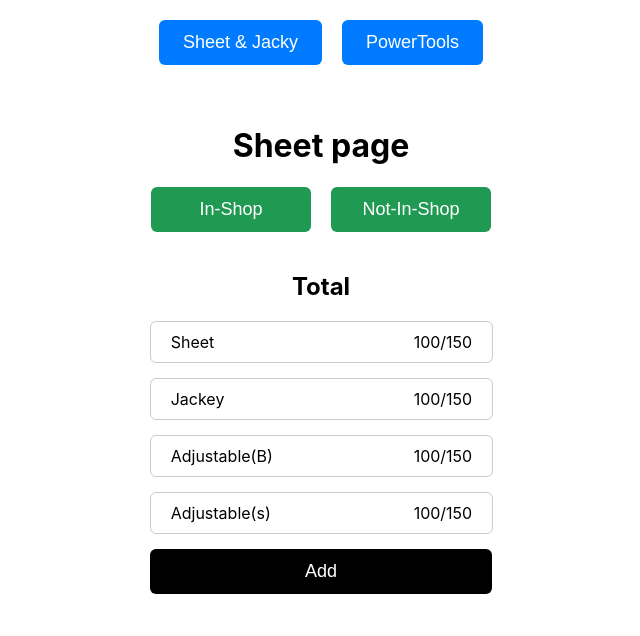
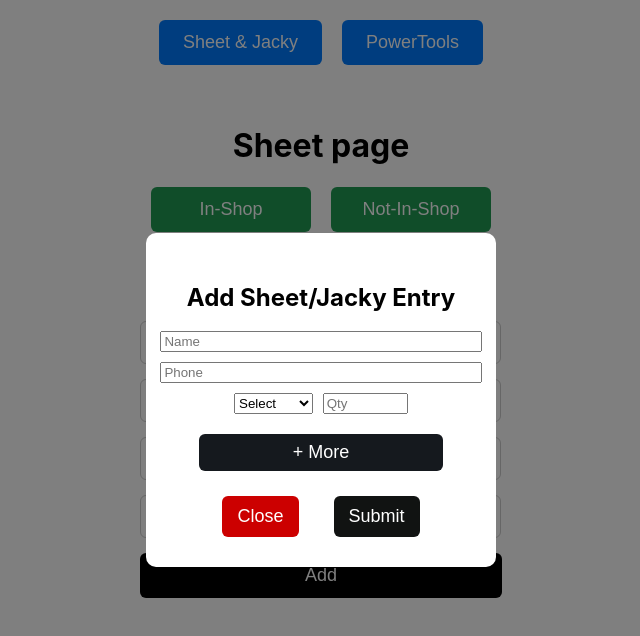
Before and after one commit to SUJITH166/PowerTools_managing_system, a React (Create React App) app in the folder frontend/: page /SheetJacky/SheetShop in a window 1280 px wide. Both pictures are taken after a click on the button "Add". Shown: the top 636 px of the page, without its empty margins (319-959 px from the left). Built offline with nearby package versions, Linux system fonts and the light colour scheme.

Commit message:
added a popup to add item in sheet&jacky

```diff
--- a/frontend/src/components/InShop/InShop.css
+++ b/frontend/src/components/InShop/InShop.css
@@ -9,7 +9,8 @@
   display: flex;
   flex-direction: column;
   gap: 15px;              /* space between rows */
-  width: 30%;              /* container width */
+  width: 350px;
+
 }
 
 .in-shop-tool {
@@ -17,6 +18,7 @@
   justify-content: space-between;  /* name left, button right */
   align-items: center;
   padding: 10px 20px;
+  /* gap:120px; */
   border: 1px solid #ccc;
   border-radius: 6px;
   width: 80%;                     /* row takes full container width */
--- a/frontend/src/components/Modal/Modal.css
+++ b/frontend/src/components/Modal/Modal.css
@@ -11,13 +11,20 @@
   align-items: center;
   z-index: 1000;
 }
+/* .modal-content {
+  width: 350px;
+  max-width: 90%;
+  padding: 20px;
+  border-radius: 12px;
+} */
 
 .modal-content {
+  justify-items: center;
   background: white;
   padding: 30px;
   border-radius: 10px;
   width: 60%;      /* ⬅ Bigger width */
-  max-width: 600px; /* ⬅ Prevents it from becoming too huge */
+  max-width: 350px; /* ⬅ Prevents it from becoming too huge */
   min-height: 250px; /* ⬅ Taller popup */
   box-sizing: border-box;
 }
--- a/frontend/src/components/SheetShop/SheetShop.css
+++ b/frontend/src/components/SheetShop/SheetShop.css
@@ -21,7 +21,67 @@
   border: 1px solid #ccc;
   border-radius: 6px;
   width: 88%;
+  font-size: 18px;
 }
 .sheetshop-btn{
     background-color: black;
 }
+.sheet-form {
+  display: flex;
+  flex-direction: column;
+  /* justify-items: center; */
+  justify-content: center;
+  align-items: center;
+  gap: 10px;
+  width: 60%;
+}
+/* .sheet-form input{
+        width: 180px;
+
+} */
+.sheet-form-in{
+    width: 180%;
+}
+.sheet-option{
+    width: 120%;
+}
+.product-row {
+  display: flex;
+  gap: 10px;
+}
+
+.add-more {
+    width: 140%;
+  background: #15191e;
+  color: white;
+  padding: 8px;
+  border-radius: 6px;
+  border: none;
+  cursor: pointer;
+  margin-top: 10px;
+}
+
+.button-row {
+  display: flex;
+  justify-content: flex-end;
+  gap: 35px;
+  margin-top: 15px;
+}
+
+.close-btn {
+        width: 60%;
+  background: #cc0000;
+  padding: 10px 15px;
+  color: white;
+  border-radius: 6px;
+  border: none;
+}
+
+.submit-btn {
+    width: 60%;
+  background: #111312;
+  padding: 10px 15px;
+  color: white;
+  border-radius: 6px;
+  border: none;
+}
--- a/frontend/src/components/SheetShop/SheetShop.jsx
+++ b/frontend/src/components/SheetShop/SheetShop.jsx
@@ -1,29 +1,124 @@
-import React, { useState } from 'react'
-import './SheetShop.css'
+import React, { useState } from "react";
+import "./SheetShop.css";
+import Modal from "../Modal/Modal";
 const SheetShop = () => {
-    const [sheetJacky,setSheetJacky]=useState([
-        {id:1,name:"Sheet",quatity:100,total:150},
-        {id:2,name:"Jackey",quatity:100,total:150},
-        {id:3,name:"Adjustable(B)",quatity:100,total:150},
-        {id:4,name:"Adjustable(s)",quatity:100,total:150},
-     ])
+  const [sheetJacky, setSheetJacky] = useState([
+    { id: 1, name: "Sheet", quantity: 100, total: 150 },
+    { id: 2, name: "Jackey", quantity: 100, total: 150 },
+    { id: 3, name: "Adjustable(B)", quantity: 100, total: 150 },
+    { id: 4, name: "Adjustable(s)", quantity: 100, total: 150 },
+  ]);
+  const [showModel, setShowModel] = useState(false);
+  const [formData, setFormData] = useState({
+    name: "",
+    number: "",
+    items: [
+      {
+        product: "",
+        quantity: "",
+      },
+    ],
+  });
+  const handleclickAdd = () => {
+    setShowModel(true);
+  };
+  const handleClose = () => {
+    setShowModel(false);
+  };
+  const handleInputChange=(e)=>{
+    setFormData({...formData,[e.target.name]:e.target.value})
+  }
+  const handleItemChange=(index,e)=>{
+    const updateItems=[...formData.items]
+    updateItems[index][e.target.name]=e.target.value;
+    setFormData({...formData,items:updateItems})
+  }
+  const handleAddMore = () => {
+    setFormData({
+      ...formData,
+      items: [...formData.items, { product: "", quantity: "" }],
+    });
+  };
+  const handleSubmit=(e)=>{
+    e.preventDefault();
+    console.log("Submitted Data",formData);
+    setShowModel(false)
+  }
   return (
-    <div className='sheetshop-main'>
+    <div className="sheetshop-main">
       <h2>Total</h2>
-      <div className='sheetshop-container'>
-        {
-            sheetJacky.map((item)=>(
-                <div key={item.id} className='sheetshop-total'>
-                    <span>{item.name}</span>
-                    <span>{item.quatity}/{item.total}</span>
+      <div className="sheetshop-container">
+        {sheetJacky.map((item) => (
+          <div key={item.id} className="sheetshop-total">
+            <span>{item.name}</span>
+            <span>
+              {item.quantity}/{item.total}
+            </span>
+          </div>
+        ))}
+        <button className="sheetshop-btn" onClick={handleclickAdd}>
+          Add
+        </button>
+      </div>
+        {showModel &&
+      <Modal onClose={handleClose}>
+        <h2>Add Sheet/Jacky Entry</h2>
+        <form className="sheet-form" onSubmit={handleSubmit}>
+          <input
+          className="sheet-form-in"
+            type="text"
+            placeholder="Name"
+            name="name"
+            value={formData.name}
+            onChange={handleInputChange}
+            required
+          />
+          <input
+          className="sheet-form-in"
+            type="number"
+            placeholder="Phone"
+            name="number"
+            value={formData.number}
+            onChange={handleInputChange}
+            required
+          />
+          {formData.items.map((item, index) => (
+            <div key={index} className="product-row">
+              <select
+              className="sheet-option"
+                name="product"
+                value={item.product}
+                onChange={(e) => handleItemChange(index, e)}
+                required
+              >
+                <option value="">Select</option>
+                {sheetJacky.map((p) => (
+                  <option key={p.id} value={p.name}>
+                    {p.name}
+                  </option>
+                ))}
+              </select>
+              <input
+              className="sheet-option"
+                type="number"
+                name="quantity"
+                placeholder="Qty"
+                value={item.quantity}
+                onChange={(e) => handleItemChange(index, e)}
+                required
+              />
+            </div>
+          ))}
+          <button type="button" className="add-more" onClick={handleAddMore}>+ More</button>
+          <div className="button-row">
+            <button type="button" className="close-btn" onClick={handleClose}>Close</button>
+            <button type="submit" className="submit-btn" >Submit</button>
+          </div>
+        </form>
+      </Modal>
+     }
+    </div>
+  );
+};
 
-                </div>
-
-            ))
-        }<button className='sheetshop-btn'>Add</button>
-      </div>
-    </div>
-  )
-}
-
-export default SheetShop
+export default SheetShop;
```
